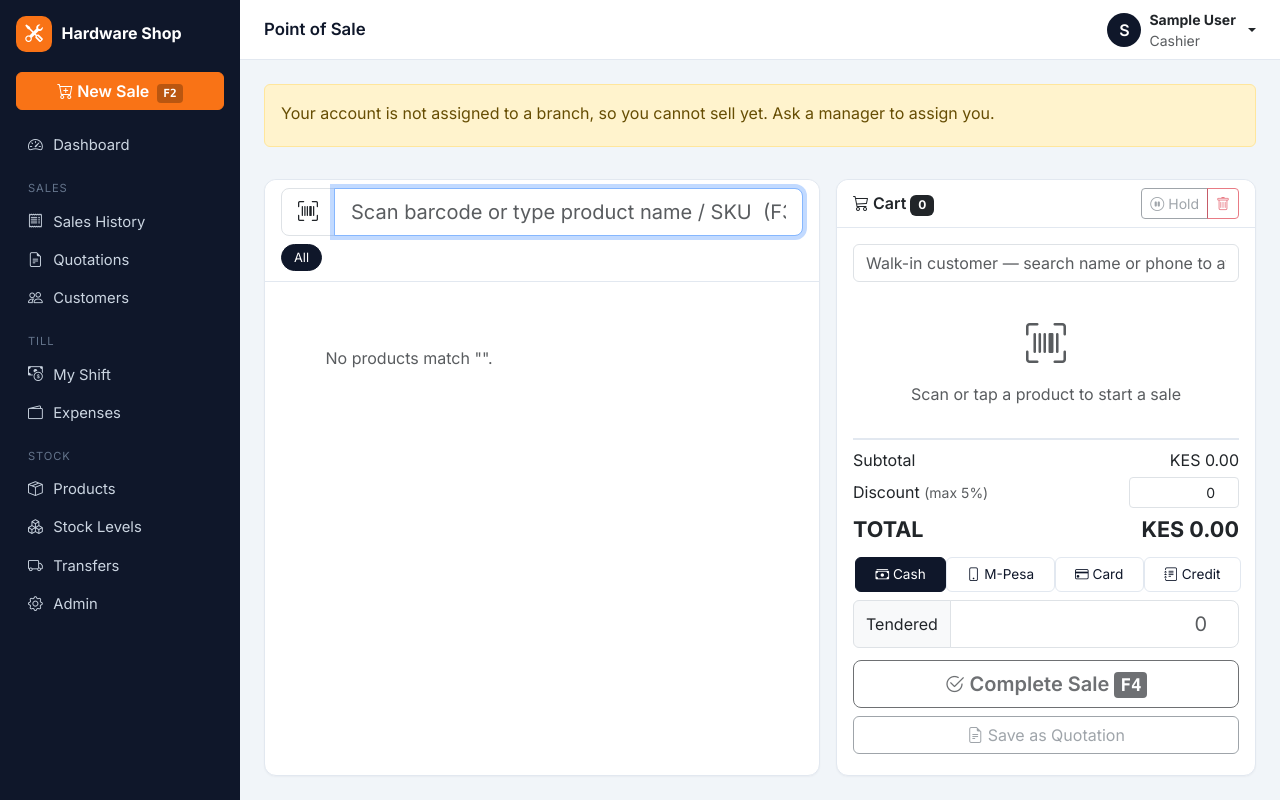
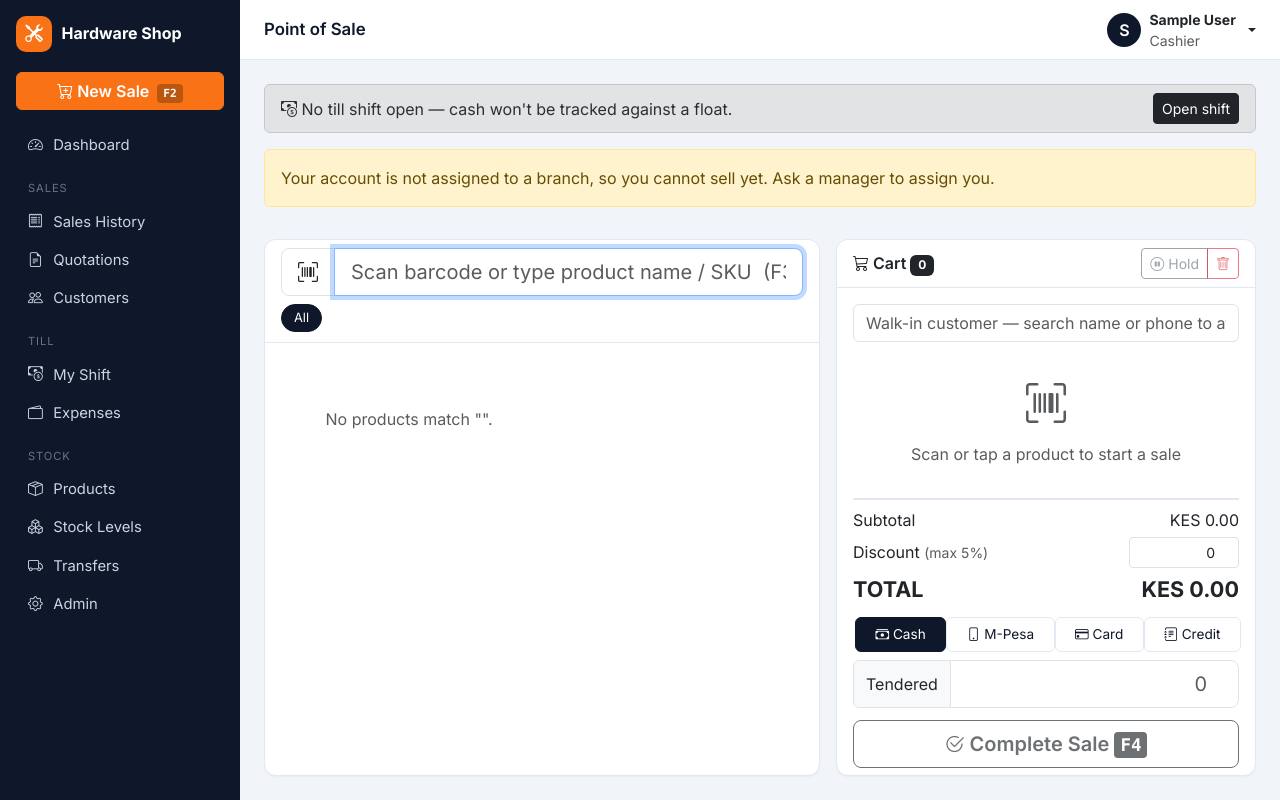
Before and after one commit to VinWonder/Point-Of-Sale-System-, a Django app: page /sales/pos/ in a window 1280 px wide. Run offline with Django 5.2, Linux system fonts and the light colour scheme; the visitor is signed in with stand-in values (Sample User, id 1); data comes from the database, SQL or seed files in the repository; data that the repository does not hold is empty; some libraries are stand-ins or nearby versions.

Commit message:
Optionally require an open till shift before selling
Co-Authored-By: Claude Opus 5.5 <noreply@anthropic.com>

```diff
--- a/core/models.py
+++ b/core/models.py
@@ -26,6 +26,9 @@ class ShopSettings(models.Model):
         help_text="Largest discount a cashier may give without a manager.",
     )
     quotation_validity_days = models.PositiveIntegerField(default=14)
+    require_open_shift = models.BooleanField(
+        default=False, help_text="Cashiers must open a till shift (with a float) before they can sell.",
+    )
 
     class Meta:
         verbose_name = "Shop settings"
--- a/sales/views.py
+++ b/sales/views.py
@@ -22,6 +22,7 @@ from core.utils import paginate
 from customers.models import Customer
 from inventory.models import Category, Product, Stock
 from payments.mpesa import simulation_enabled
+from registers.services import current_shift
 from .models import Sale, SaleReturn, Quotation, QuotationItem
 from .services import SaleError, checkout, parse_lines, process_return, void_sale
 
@@ -64,6 +65,8 @@ def pos_screen(request):
     )
     settings = ShopSettings.load()
     return render(request, 'sales/pos.html', {
+        'open_shift': current_shift(request.user),
+        'shift_required': settings.require_open_shift,
         'products_data': products,
         'customers_data': customers,
         'categories_data': categories,
@@ -83,6 +86,8 @@ def create_sale(request):
     Creates a Sale from the POS cart. All rules (defaulter block, credit
     limit, stock, discounts) are enforced in sales.services.checkout.
     """
+    if ShopSettings.load().require_open_shift and not current_shift(request.user):
+        return JsonResponse({'error': 'Open your till shift before selling (Till > My Shift).'}, status=400)
     try:
         data = _json_body(request)
         customer = None
--- a/templates/sales/pos.html
+++ b/templates/sales/pos.html
@@ -11,6 +11,12 @@
 
 <div x-data="posCart()" x-init="init()" data-pos-screen class="pos-grid">
 
+    {% if not open_shift %}
+    <div class="alert {% if shift_required %}alert-danger{% else %}alert-secondary{% endif %} pos-full d-flex justify-content-between align-items-center py-2 mb-0">
+        <span><i class="bi bi-cash-coin"></i> {% if shift_required %}You must open your till shift before selling.{% else %}No till shift open — cash won't be tracked against a float.{% endif %}</span>
+        <a href="{% url 'registers:my_shift' %}" class="btn btn-sm btn-dark">Open shift</a>
+    </div>
+    {% endif %}
     {% if not pos_config.hasBranch %}
     <div class="alert alert-warning pos-full">Your account is not assigned to a branch, so you cannot sell yet. Ask a manager to assign you.</div>
     {% endif %}
```
Also changed, not shown: core/migrations/0002_require_open_shift.py (added).
